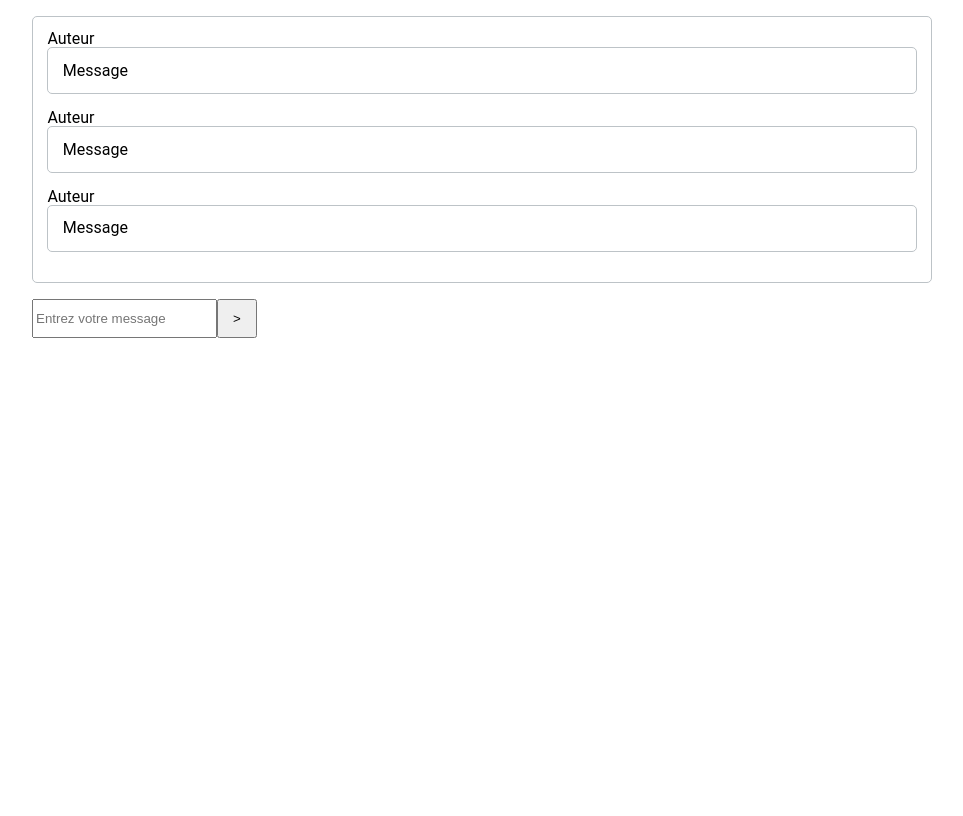
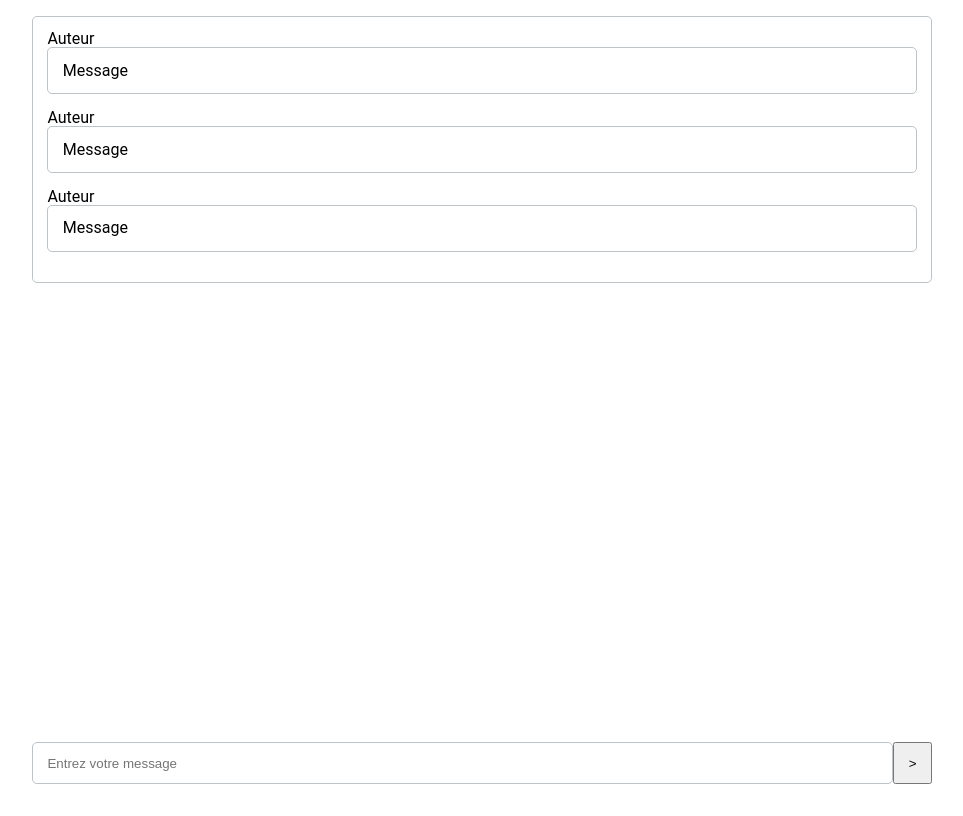
Before and after one commit to SylvieCanongia/REACT-REDUX-chat, a React app: page / in a window 1280 px wide. Shown: the whole page, without its empty margins (158-1121 px from the left). Built offline with nearby package versions, Linux system fonts and the light colour scheme.

Commit message:
components Form and Messages + sub-component Message, with basic static integration

```diff
--- a/src/components/App/styles.scss
+++ b/src/components/App/styles.scss
@@ -1,4 +1,8 @@
 .app {
   width: 900px;
   margin: 1em auto;
+
+  display: flex;
+  flex-direction: column;
+  min-height: 100%;
 }
--- a/src/components/Form/form.scss
+++ b/src/components/Form/form.scss
@@ -1,9 +1,21 @@
 @use 'src/styles/vars';
 
 .form {
+  margin-block-start: auto;
+  display: flex;
+  margin-block-end: vars.$space-base * 2;
 
   .form__message, .form__submit {
-    height: vars.$size-base * 1.2;
+    height: vars.$size-base * 1.3;
+  }
+
+  .form__message {
+    display: inline-block;
+    width: 100%;
+    border: 1px solid vars.$grey-light;
+    margin-block-end: vars.$space-base * 2;
+    padding: vars.$space-base * 1.8;
+    border-radius: vars.$radius;
   }
 
   .form__submit {
```
